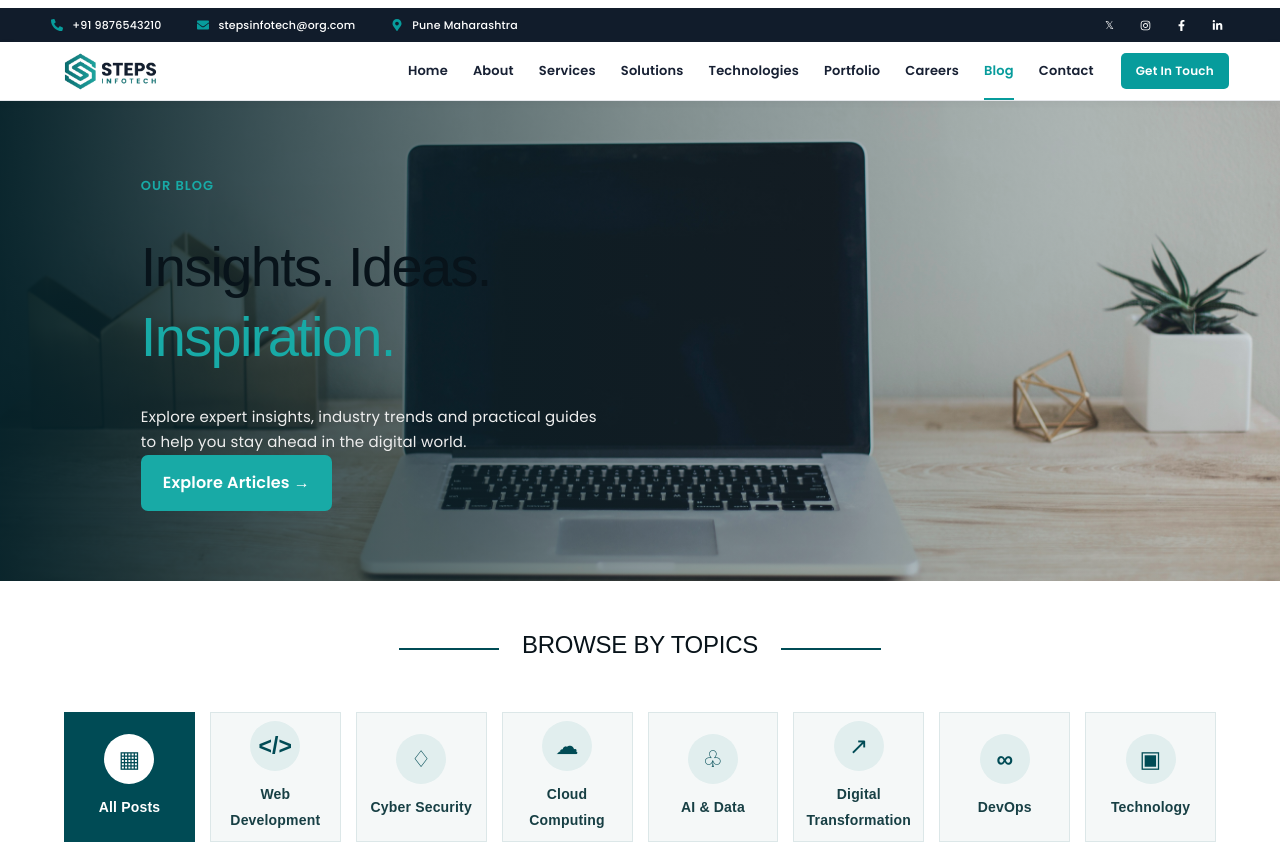
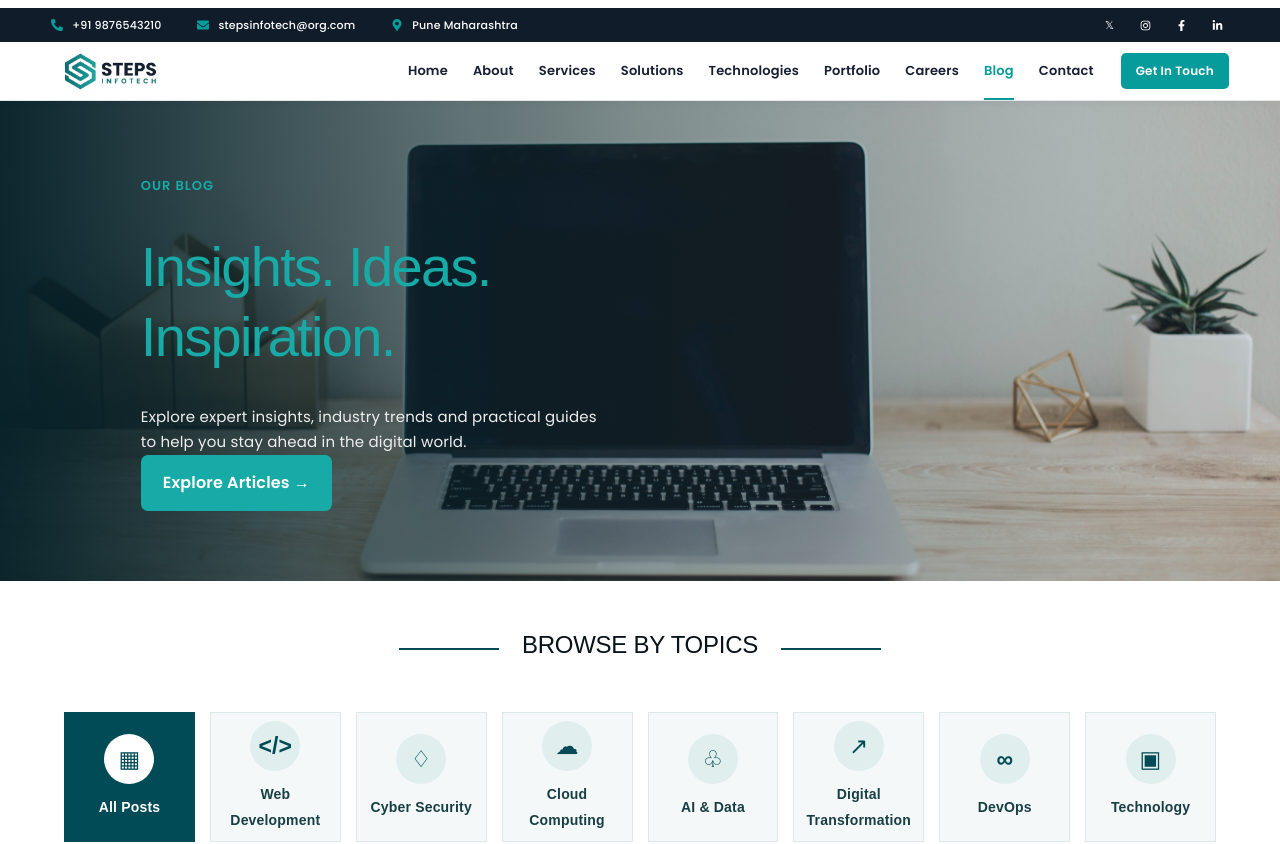
Before and after one commit to Ayesha-Shaikh10c/Steps-Infotech, a React (Vite) app: page /blog in a window 1280 px wide. Shown: the top 844 px of the page. Built offline with nearby package versions, Linux system fonts and the light colour scheme; a web font is replaced by a local one.

Commit message:
Update Hero section

```diff
--- a/src/components/blog/Hero.jsx
+++ b/src/components/blog/Hero.jsx
@@ -52,10 +52,12 @@
             lg:text-[44px]
           "
         >
-          Insights. Ideas.
-          <br />
+          {/* Insights. Ideas.
+          <br /> */}
 
           <span className="text-[#18aaa6]">
+            Insights. Ideas.
+          <br />
             Inspiration.
           </span>
         </h1>
```
